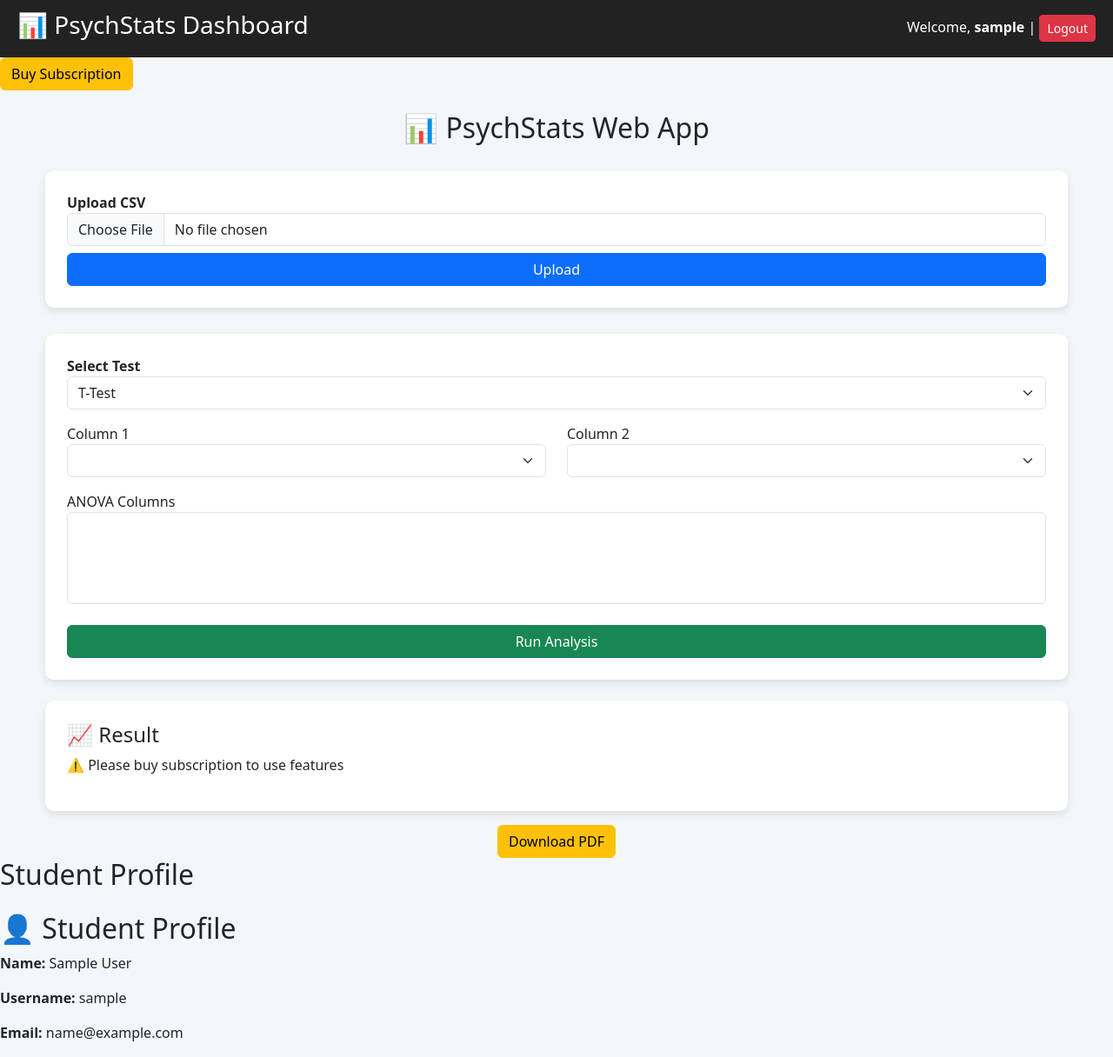
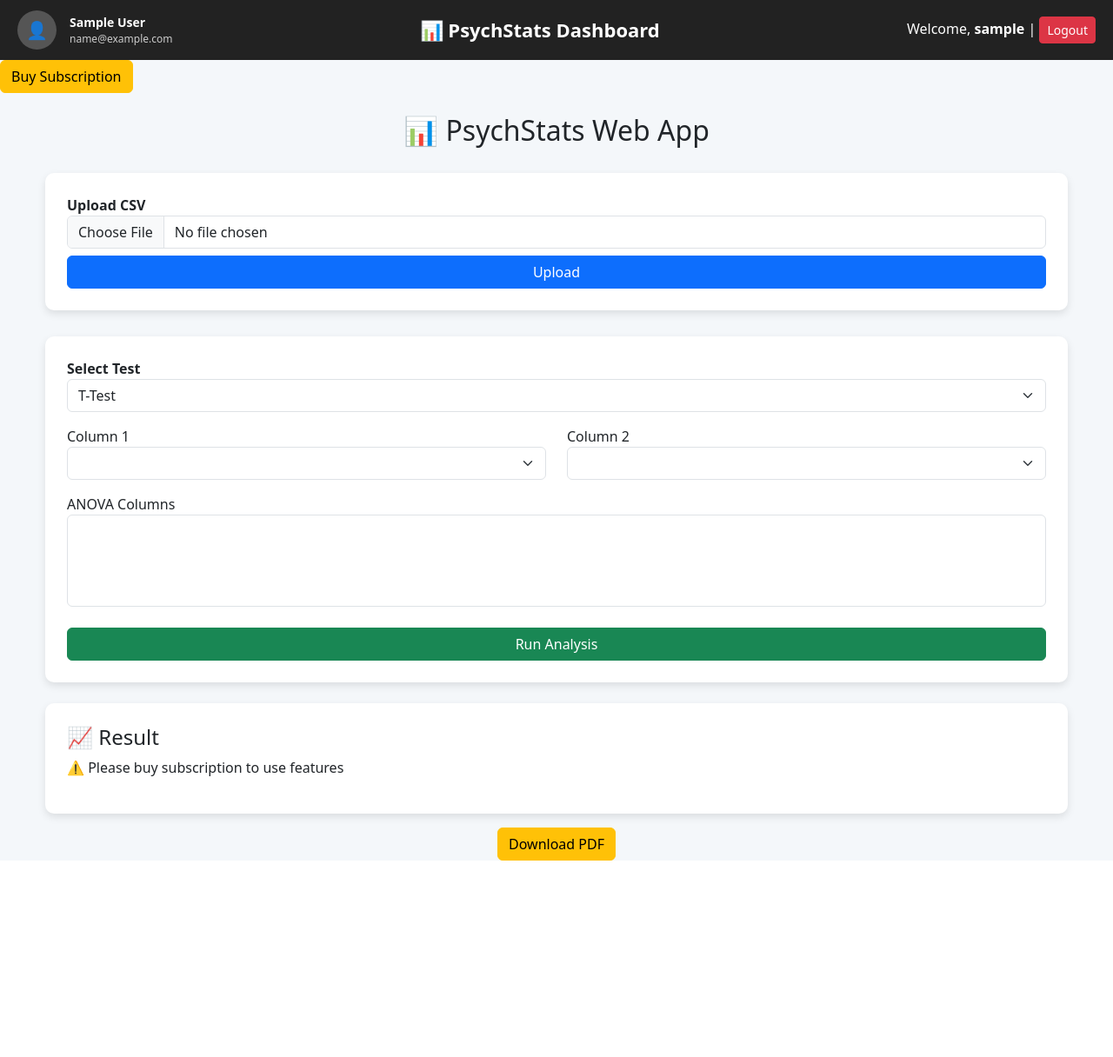
Before and after one commit to pothulaswaraj24-boop/psychstats_web, a Flask app: page / in a window 1280 px wide. Shown: the whole page at 87% size. After the commit the page ends 990 px from the top, so only its background shows below. Run offline with Flask 3, Linux system fonts and the light colour scheme; the visitor is signed in with stand-in values (Sample User, id 1); lists and menus that the app fills with data are empty.

Commit message:
new update

```diff
--- a/app.py
+++ b/app.py
@@ -520,24 +520,26 @@ def download_pdf():
 #app.run(debug=True)
 
 
-@app.route("/create-user")
-def create_user():
-    User.query.delete()
-    db.session.commit()
+#@app.route("/create-user")
+#def create_user():
+#    User.query.delete()
+#    db.session.commit()
 
-    user = User(
-        username="admin",
-        password=generate_password_hash("admin123"),
-        full_name="Swaraj",
-        email="swaraj@email.com",
-        is_admin=True,
-        is_subscribed=True
-    )
+#    user = User(
+#        username="admin",
+#        password=generate_password_hash("admin123"),
+#        full_name="Swaraj",
+#        email="swaraj@email.com",
+#        is_admin=True,
+#        is_subscribed=True
+#    )
 
-    db.session.add(user)
-    db.session.commit()
+#    db.session.add(user)
+#    db.session.commit()
 
-    return "Admin created!"
+#    return "Admin created!"
+
+
 #@app.route("/create-user")
 #def create_user():
     # 🔥 DELETE ALL USERS FIRST
@@ -553,11 +555,33 @@ def create_user():
 
 #    return "User reset and created!"
 
+@app.route("/create-user")
+def create_user():
+    existing = User.query.filter_by(username="admin").first()
+
+    if not existing:
+        user = User(
+            username="admin",
+            password=generate_password_hash("admin123"),
+            full_name="Pothula Swaraj",
+            email="pothulaswaraj84@email.com",
+            is_admin=True,
+            is_subscribed=True
+        )
+        db.session.add(user)
+        db.session.commit()
+        return "Admin created"
+
+    return "Admin already exists"
+
+
+
+
 with app.app_context():
-    db.drop_all()
+    #db.drop_all()
     db.create_all()
 
 
 if __name__ == "__main__":
-   # app.run(debug=True)
+    #app.run(debug=True)
     app.run(host="0.0.0.0", port=10000)
--- a/templates/index.html
+++ b/templates/index.html
@@ -33,10 +33,37 @@
 
 <body>
 
+
+
 <!-- 🔷 HEADER -->
-<div style="display:flex; justify-content:space-between; align-items:center; padding:12px 20px; background:#222; color:white;">
-    <h3>📊 PsychStats Dashboard</h3>
+<div style="display:flex; align-items:center; justify-content:space-between; padding:12px 20px; background:#222; color:white;">
 
+    <!-- 🔹 LEFT: PROFILE -->
+    <div style="display:flex; align-items:center; gap:15px;">
+
+        <!-- Profile Icon -->
+        <div style="width:45px; height:45px; border-radius:50%; background:#555; display:flex; align-items:center; justify-content:center; font-size:20px;">
+            👤
+        </div>
+
+        <!-- Profile Details -->
+        <div style="font-size:14px;">
+            {% if current_user.is_authenticated %}
+                <div><b>{{ current_user.full_name or "No Name" }}</b></div>
+                <div style="font-size:12px; color:#ccc;">{{ current_user.email or "No Email" }}</div>
+            {% else %}
+                <div><b>Guest User</b></div>
+            {% endif %}
+        </div>
+
+    </div>
+
+    <!-- 🔹 CENTER: APP TITLE -->
+    <div style="text-align:center; font-size:22px; font-weight:bold;">
+        📊 PsychStats Dashboard
+    </div>
+
+    <!-- 🔹 RIGHT: LOGIN / LOGOUT -->
     <div>
         {% if current_user.is_authenticated %}
             Welcome, <b>{{ current_user.username }}</b> |
@@ -52,12 +79,12 @@
             </button>
         {% endif %}
     </div>
+
 </div>
 
 {% if current_user.is_authenticated and current_user.is_admin %}
     <a href="/admin" class="btn btn-warning btn-sm">Admin Panel</a>
 {% endif %}
-
 
 <!-- 🔐 SIGNUP MODAL -->
 <div class="modal fade" id="signupModal" tabindex="-1">
@@ -239,22 +266,6 @@ function loginUser() {
 }
 </script>
 
-
-<h2>Student Profile</h2>
-
-
-
-<h2 class="mt-4">👤 Student Profile</h2>
-
-{% if current_user.is_authenticated %}
-    <p><b>Name:</b> {{ current_user.full_name or "Not set" }}</p>
-    <p><b>Username:</b> {{ current_user.username }}</p>
-    <p><b>Email:</b> {{ current_user.email or "Not set" }}</p>
-{% else %}
-    <p>Guest User</p>
-{% endif %}
-
-
 {% if not current_user.is_authenticated %}
     <div class="alert alert-warning text-center">
         🔒 Login required to use features
@@ -280,8 +291,8 @@ function loginUser() {
 
         <hr>
 
-        <p><b>👤 Admin Name:</b> Swaraj</p>
-        <p><b>📧 Email:</b> yourmail@gmail.com</p>
+        <p><b>👤 Admin Name:</b> Pothula Swaraj</p>
+        <p><b>📧 Email:</b> pothulaswaraj84@gmail.com</p>
         <p><b>📱 Phone:</b> 9876543210</p>
         <p><b>💳 UPI ID:</b> yourupi@upi</p>
 
```
Also changed, not shown: instance/users.db, static/1775140173.6819696_Book1.csv (renamed from static/1775036925.2753222_Book1.csv), static/ttest_1775036929.3730636.png (deleted).
